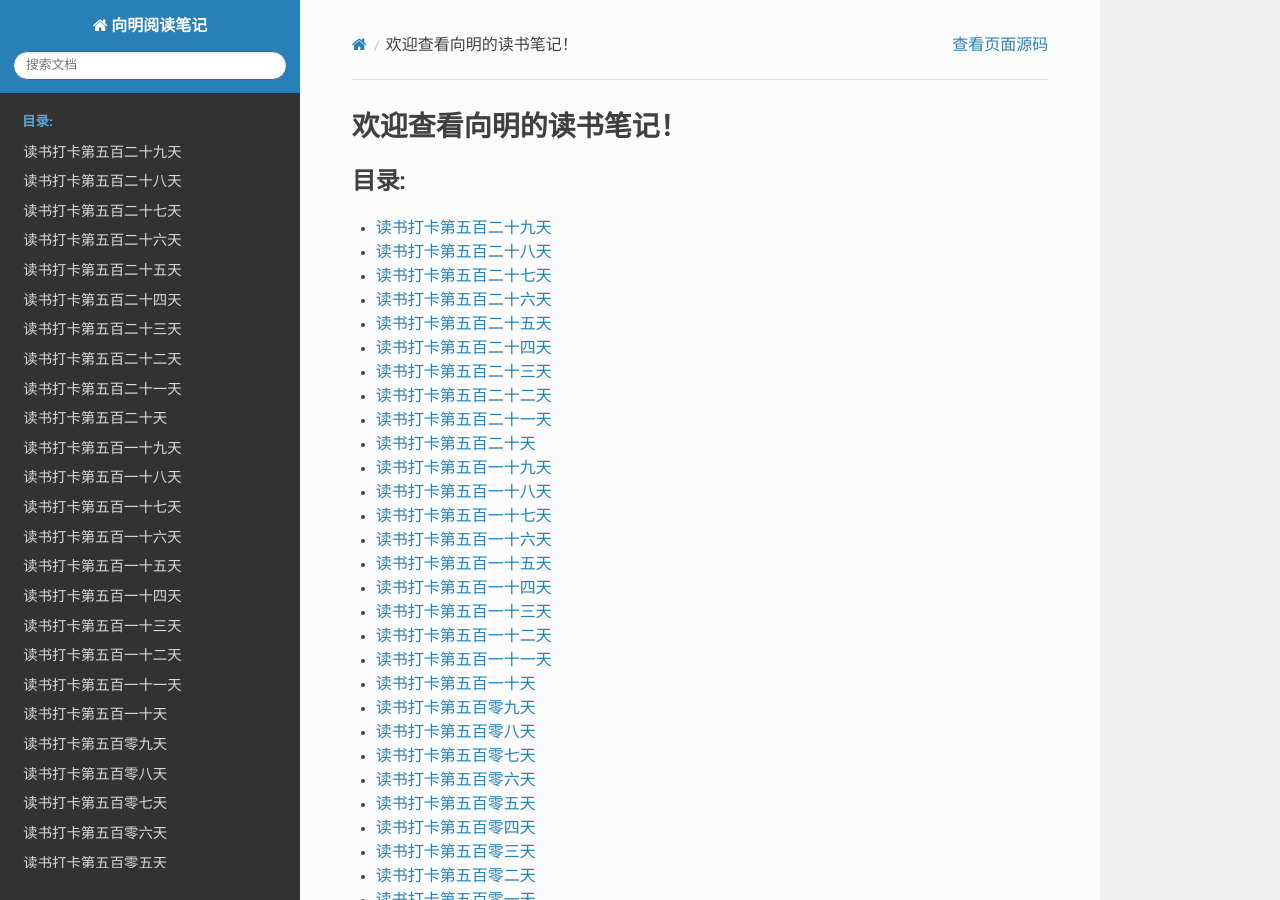
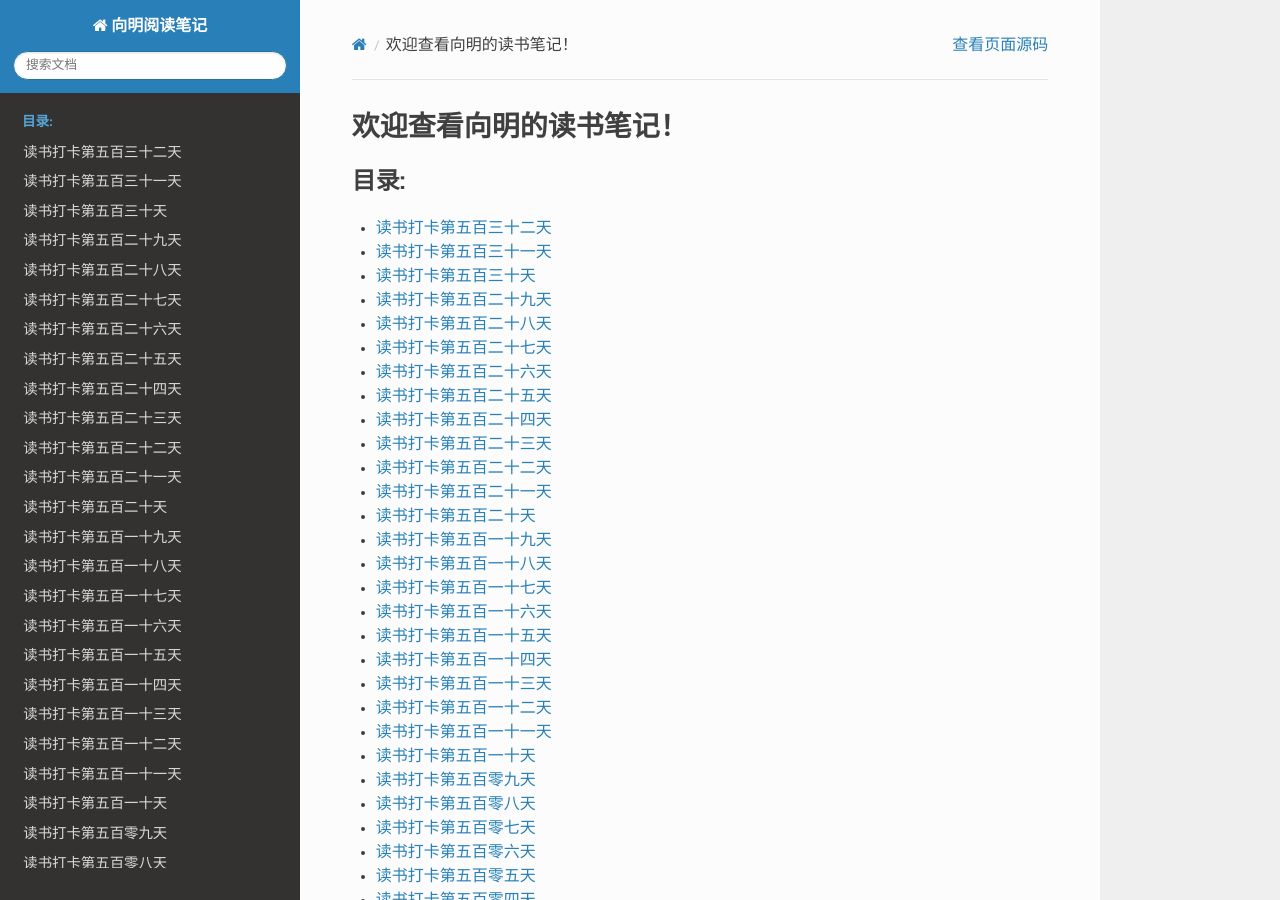
Before and after one commit to xiangming1975/reading, a Sphinx documentation site: the page built from source/index.rst, in a window 1280 px wide and 900 px high. Built offline with Sphinx 7.4.7 and the Read the Docs theme 2.0.0, drawn with Linux system fonts in a browser that asks for light colours; some of the changed lines change nothing that is shown.

Commit message:
2022-02-06

````diff
--- a/source/2022-02-04.md
+++ b/source/2022-02-04.md
@@ -1,6 +1,6 @@
 # 读书打卡第五百二十九天
 ## 《倒退的帝国：朱元璋的成与败》（四）
-### 一、构建农民乌托邦
+### 一、构建农民乌托邦（一）
 
 > 朱元璋可以被称为中国史上唯一的“农民帝王”。他终生保持着农民趣味、农民气派、农民作风。朱元璋终生关心农民，理解农民，同情农民。更为重要的是，在中国历史上，他是唯一没有背叛“农民理想”的起义领袖，终其一生，朱元璋都在为实现农民乌托邦而艰苦奋斗。
 
@@ -35,63 +35,3 @@
 > 也有许多地主并没有逃亡，……在地方上累世经营，根深蒂固，是朱元璋平均天下的主要障碍。……他的基本策略是因地制宜，用各种不同的借口，依次加以摧破。
 > * 第一个办法是“徙富室以实京师”。这是历朝历代习用的一个办法。
 > * 第二个办法是制造冤案，发动百姓诬告陷害地主，以此为由抄没他们的财产。
-
-> 洪武年间，朱元璋为了惩贪和消灭政治上的异己力量，制造了四大冤案，……
-```
-四大案可不冤。
-```
-> 在整个统治期间，他都不忘时时刻刻敲打中小地主阶级。……这些人一旦有不谨慎处，他就连施重手，摧残他们，必至他们家破人亡而止。
-
-> 在朱元璋的政策影响下，地方官员也以挫辱地主为得计。
-
-> 底层社会的成长经历，使朱元璋终生对官僚阶层保持着底层视角。
-
-> 由于统治技术的粗疏，元代官吏贪污腐化较多数朝代更甚。
-
-> 一方面怀抱对官僚体系根深蒂固的反感与怀疑，另一方面他又不得不依靠这个体系，这一矛盾反映在朱元璋给官员们的待遇上。
-
-> 除了低薪制，朱元璋还取消了官员的许多其他特权。
-
-> 朱元璋的做法显然是“既要马儿跑，又要马儿不吃草”。……其实，从一个农民的角度思考，朱元璋认为他给官员的并不算太少，因为比起农民来他们的生活还是优越的。
-
-> 唯有对农民，朱元璋是关怀备至的。……在打击地主阶级利益的同时，朱元璋不遗余力地提高底层人民的社会地位。
-
-> 朱元璋即位不久，就下令解放奴隶。
-
-> 农民和地主的关系，由父子升为少长，身份地位有了明显提高。
-
-> 朱元璋制定了极低的赋税水平。在全国大多数地区，……不过三十税一，……
-
-> 为了保护弱势群体的利益，朱元璋还大力建设民政福利制度。
-
-> ……唯规定救济灾民可以先行动后汇报。
-
-> 他还建立制度化的福利救济设施。
-
-> 朱元璋知道，他的帝国的最佳统治模式是建立在一盘散沙式的小农社会之上的。……所以，朱元璋才要制造一个平均化的社会，使尽可能多的人成为自耕农。
-
-> 明朝初年，因为连年战乱，许多地方百姓非亡即逃，土地荒芜，人烟稀少，官员无人可统治。……面对这种情况，朱元璋动用行政力量，组织了人类史上最大的政府组织移民行动。朱元璋一共组织移民一千三百四十万人，占全国总人口的五分之一。
-
-> 不管过程怎么样，其结果是大手笔地改变了中国的人口布局，大大改变了人口分布不均的现象。
-
-> 西方社会是个契约社会。统治者的权力总是或多或少产生于契约关系中。
-```
-你对西方社会的认识，相当落后啊！
-```
-> 战国时期，中国的统治者们就十分锐敏地认识到，不受专制政权控制的私营工商业乃是破坏自然经济、威胁专制“国本”的大敌，由此形成了一整套同西欧封建政权的“重商主义”截然相反的“重农抑商”“重本抑末”的理论和政策。
-```
-资本不光破坏自然经济、威胁专制，也破坏自由经济呀！所以才有凯恩斯主义。
-```
-> 西方的权力为经济发展服务，而在中国，权力是超经济的，是指挥经济的。这是中国和西方社会的一个极其重要的区别。
-
-> 因为以暴力为基础，中国的专制权力……可以支配一切东西。
-
-> 经过打击地主和大规模移民，明初社会终于趋向了朱元璋心目中的理想状态。……全国人口的百分之九十以上，都是小农。
-
-> 朱元璋成功打造了乌托邦的基础。在这个基础上，朱元璋开始努力构建他的理想社会。
-
-> 为了恢复经济，朱元璋采取了许多具有高度的计划性和组织性的措施。
-
-> 朱元璋的计划偏好使他的经济指令详细刻板到令人无法接受的程度。
-
-> 朱元璋利用集权的优越性，集中力量，修建了许多大规模的水利工程。
--- /dev/null
+++ b/source/2022-02-05.md
@@ -0,0 +1,67 @@
+# 读书打卡第五百三十天
+## 《倒退的帝国：朱元璋的成与败》（五）
+### 一、构建农民乌托邦（二）
+
+> 洪武年间，朱元璋为了惩贪和消灭政治上的异己力量，制造了四大冤案，……
+```
+四大案可不冤。
+```
+> 在整个统治期间，他都不忘时时刻刻敲打中小地主阶级。……这些人一旦有不谨慎处，他就连施重手，摧残他们，必至他们家破人亡而止。
+
+> 在朱元璋的政策影响下，地方官员也以挫辱地主为得计。
+
+> 底层社会的成长经历，使朱元璋终生对官僚阶层保持着底层视角。
+
+> 由于统治技术的粗疏，元代官吏贪污腐化较多数朝代更甚。
+
+> 一方面怀抱对官僚体系根深蒂固的反感与怀疑，另一方面他又不得不依靠这个体系，这一矛盾反映在朱元璋给官员们的待遇上。
+
+> 除了低薪制，朱元璋还取消了官员的许多其他特权。
+
+> 朱元璋的做法显然是“既要马儿跑，又要马儿不吃草”。……其实，从一个农民的角度思考，朱元璋认为他给官员的并不算太少，因为比起农民来他们的生活还是优越的。
+
+> 唯有对农民，朱元璋是关怀备至的。……在打击地主阶级利益的同时，朱元璋不遗余力地提高底层人民的社会地位。
+
+> 朱元璋即位不久，就下令解放奴隶。
+
+> 农民和地主的关系，由父子升为少长，身份地位有了明显提高。
+
+> 朱元璋制定了极低的赋税水平。在全国大多数地区，……不过三十税一，……
+
+> 为了保护弱势群体的利益，朱元璋还大力建设民政福利制度。
+
+> ……唯规定救济灾民可以先行动后汇报。
+
+> 他还建立制度化的福利救济设施。
+
+> 朱元璋知道，他的帝国的最佳统治模式是建立在一盘散沙式的小农社会之上的。……所以，朱元璋才要制造一个平均化的社会，使尽可能多的人成为自耕农。
+
+> 明朝初年，因为连年战乱，许多地方百姓非亡即逃，土地荒芜，人烟稀少，官员无人可统治。……面对这种情况，朱元璋动用行政力量，组织了人类史上最大的政府组织移民行动。朱元璋一共组织移民一千三百四十万人，占全国总人口的五分之一。
+
+> 不管过程怎么样，其结果是大手笔地改变了中国的人口布局，大大改变了人口分布不均的现象。
+
+> 西方社会是个契约社会。统治者的权力总是或多或少产生于契约关系中。
+```
+你对西方社会的认识，相当落后啊！
+```
+> 战国时期，中国的统治者们就十分锐敏地认识到，不受专制政权控制的私营工商业乃是破坏自然经济、威胁专制“国本”的大敌，由此形成了一整套同西欧封建政权的“重商主义”截然相反的“重农抑商”“重本抑末”的理论和政策。
+```
+资本不光破坏自然经济、威胁专制，也破坏自由经济呀！所以才有凯恩斯主义。
+```
+> 西方的权力为经济发展服务，而在中国，权力是超经济的，是指挥经济的。这是中国和西方社会的一个极其重要的区别。
+
+> 因为以暴力为基础，中国的专制权力……可以支配一切东西。
+
+> 经过打击地主和大规模移民，明初社会终于趋向了朱元璋心目中的理想状态。……全国人口的百分之九十以上，都是小农。
+
+> 朱元璋成功打造了乌托邦的基础。在这个基础上，朱元璋开始努力构建他的理想社会。
+
+> 为了恢复经济，朱元璋采取了许多具有高度的计划性和组织性的措施。
+
+> 朱元璋的计划偏好使他的经济指令详细刻板到令人无法接受的程度。
+
+> 朱元璋利用集权的优越性，集中力量，修建了许多大规模的水利工程。
+
+> 经过朱元璋的种种措施，不几年间，农业生产就恢复起来，大面积消灭了赤贫人口，解决了人们的吃饭问题。
+
+> 这种粗糙的计划经济方式集中过多、统得过死，也带来了一定的负面影响。
--- /dev/null
+++ b/source/2022-02-06.md
@@ -0,0 +1,36 @@
+# 读书打卡第五百三十一天
+## 《倒退的帝国：朱元璋的成与败》（六）
+### 一、构建农民乌托邦（三）
+
+
+> 每个民族都有自己的乌托邦。而中国人追求“天下一家”的历史尤其历时长久。从《礼记•礼运篇》到《大同书》，中国人乌托邦之梦中的集体主义、平均主义思想之强烈性与连贯性为世界历史所仅见。
+```
+那是因为这片土地多灾多难，人们只有团结成一个集体才能生存下去。
+```
+> 中国的政治传统为朱元璋进行乌托邦实验提供了可能的平台。因为规划设计全国人民的生活是专制君主应用的权力。
+
+> 在理想社会里，全国人民的社会生活也应该在皇帝的指挥下整齐划一。
+
+> 理想社会里，每个集体都应该充满互助精神。
+```
+这跟你前面说的，朱元璋希望下面是一盘散沙以便于统治，不相符啊！
+```
+> 朱元璋还吸取传统文化中的有益营养，建立了“乡饮酒礼”制度。这可以说是朱元璋对《周礼》有关记载的一项创造性运用。
+
+> 朱元璋思想中的社会主义因素还不止于此，他甚至进行了互助社的探索。
+
+> 在影响中国的林林总总的西方思潮中，社会主义思想最终获得独尊地位。……同时也反映了社会主义思潮与中国文化传统深处具有某种天然的精神共鸣。
+
+> 不仅仅是儒家，中国的诸子百家思想中都有强烈的集体主义和平均主义意识。
+
+> 社会主义强调集体的力量。中国政治家从来都崇尚“定于一”，强调统一人民思想，以产生最大的合力。
+> * 法家提倡“一教”，即统一教育、统一思想、统一价值标准。
+> 黄老学派的《十大经•成法》则说：……天下成法，要令在于“不多”，一言而止。使天下人都遵守这个“一”，民无乱纪。
+
+> ……墨子，比任何人都崇尚思想一致。他的政治原则是“尚同”。
+
+> 中国人对社会主义理想并没有停留在幻想阶段，不止一个封建帝王试图利用手中的权力在这片土地上进行社会主义实践。
+
+> 在朱元璋之前，王莽的实践最为前卫，失败得也最为彻底。……甚至在朱元璋之后，雍正皇帝也曾做过井田梦。
+
+> 虽然这些过于超前的实验不幸失败了，然而大同理想一直活在中国人的精神深处。……走社会主义道路，符合中国的民族性格、历史传统、人们心理、思维习惯。
--- /dev/null
+++ b/source/2022-02-07.md
@@ -0,0 +1,56 @@
+# 读书打卡第五百三十二天
+## 《倒退的帝国：朱元璋的成与败》（七）
+### 二、结网的蜘蛛
+> 朱元璋对治国的理解却与古人不同。他偏爱用“建房子”“盖大厦”来比喻治理国家。
+
+> 农民的世界观是静态的。
+
+> 朱元璋也希望能够构建一个千秋万世、永不毁灭的固态帝国。
+
+> 这不仅仅是朱元璋一个人的梦想，也是多数古代人的梦想。“平安”“太平”“安定”，一直是中国人心目中最美好的词语。
+
+> 遍数古今中外，找不到比朱元璋更热爱“安定”的统治者，在某种程度上，这种热爱甚至成了一种偏执和狂热。
+
+> 把社会改造成原子状态并不是朱元璋的最终目的。……朱元璋采取了“草格子治沙法”，用政权把沙子固定下来。他的草格子就是一系列固化社会的诏令。
+
+> 朱元璋承大元之余绪，把元代统治者的野蛮强横推向了一个新的高度。……职业先天决定，代代世袭，任何人没有选择的自由。
+```
+朱元璋为什么定下这么个政策？决策背景是什么？我不信他看不到这个政策的弊端。
+
+便于统计户口？
+```
+> 把人口分门别类后，朱元璋建立了中国古代史上同时也是世界古代史上最严厉周密的户口制度，也称黄册制度。
+
+> 户口制度维系着明代的职业世袭制，防止百姓自由迁徙，保证国家税收。离开了这些户口本，大明王朝就没法运转。
+```
+保证税收是关键，其他都是细枝末叶。
+```
+> 黄册制度或者说户口制度，可以有效防止人们改变户籍。
+
+> 实行黄册制度的第二个目的，是防止百姓随便迁徙。
+
+> 黄册制度的第三个作用是保证赋税。
+
+> 没有黄册制度，朱元璋大移民、大土改、平均土地、财产的成果就无法保持。
+
+> 朱元璋规定，全国人民，凡出门百里之外，就必须办理“路引”。
+
+> 人本来是土地的主人，朱元璋却使土地成为农民的主人。全国农民都变成土地的附属物。
+
+> 做了皇帝之后，朱元璋又从另一个角度看到了游民们的可怕。……因此，登基之后，他把消灭游民作为控制社会的关键。
+
+> 他规定，每个人都要从事固定的职业，社会上不允许存无业之人。
+
+> 在计划经济时代，社会控制的主要手段就是把人嵌入单位，……就可以确保每个人的生活都能最大限度地为国家机器所控制。
+
+> 朱元璋……用“里甲”这张大网对全国人民进行了网格化固定。
+
+> 朱元璋的里甲制虽然是由历代沿袭而来的，其严密程度却大大超越历代。
+
+> ……严密地掌握邻里情况，是为了一发现不安定因素，就可以立刻会报给官府。
+
+> 在诸多“中国特色”中，户籍制度是浓重的一笔。
+
+> 举目当今世界各国，鲜有其他国家有中国这样严厉、周密的户籍制度。
+
+> 到现在为止，中国的户籍制度仍具有其他国家户籍制度所没有的一系列特点：社会分割性、
````
